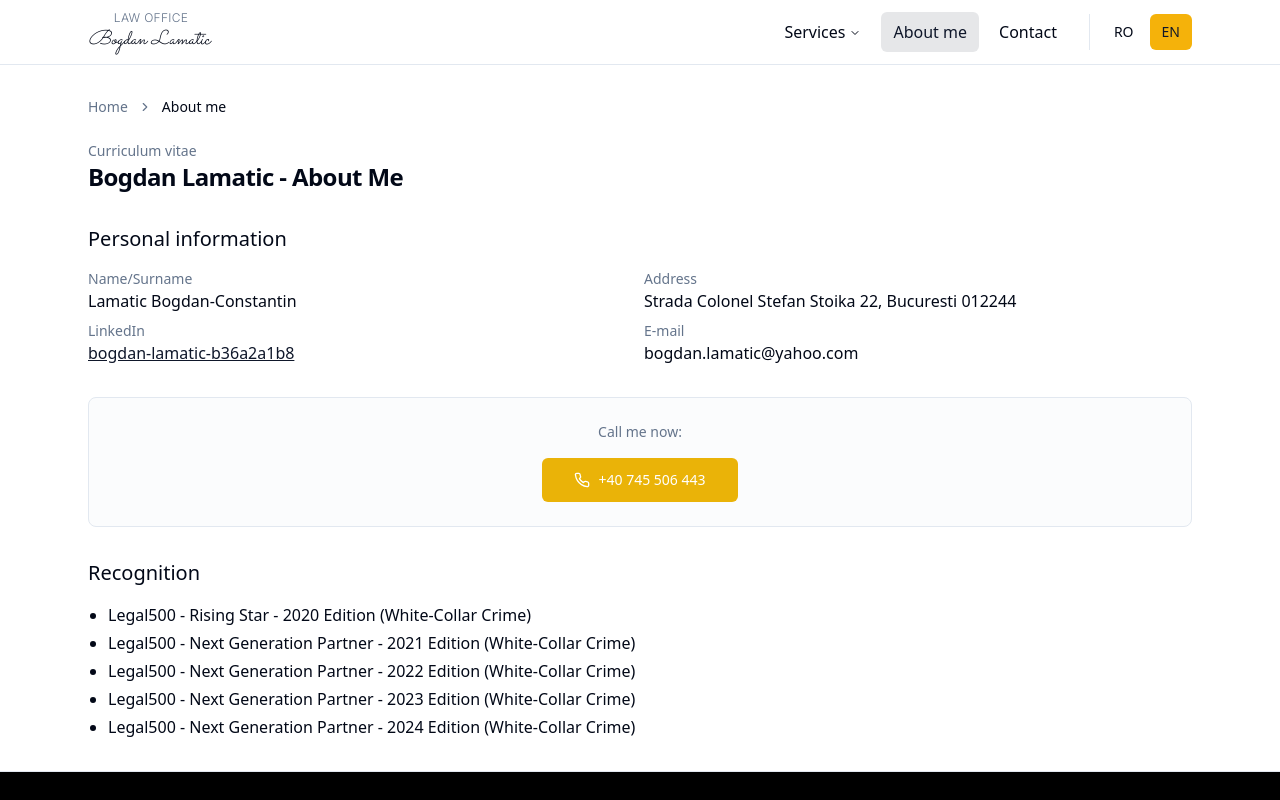
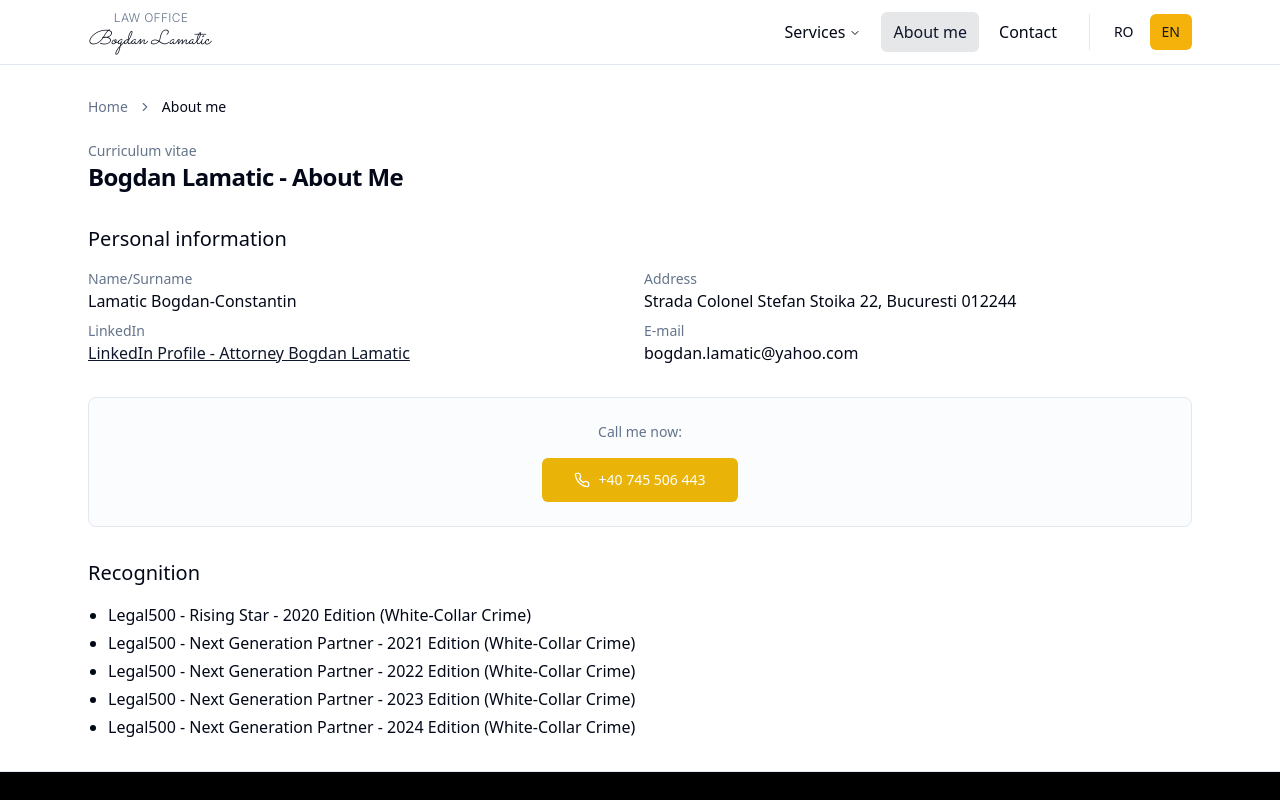
Before and after one commit to rzv1310/bogdan, a React (Vite) app: page /en/about in a window 1280 px wide. Shown: the top 800 px of the page. Built offline with nearby package versions, Linux system fonts and the light colour scheme; what @react-pdf/renderer would draw is missing.

Commit message:
Update LinkedIn anchor text
Update anchor text for LinkedIn profile link on About page for both Romanian and English versions.

```diff
--- a/src/pages/About.tsx
+++ b/src/pages/About.tsx
@@ -75,7 +75,7 @@ export default function About() {
               </div>
               <div>
                 <dt className="text-sm text-muted-foreground">LinkedIn</dt>
-                <dd className="font-medium"><a href="https://www.linkedin.com/in/bogdan-lamatic-b36a2a1b8/" target="_blank" rel="noopener noreferrer" className="text-primary underline">bogdan-lamatic-b36a2a1b8</a></dd>
+                <dd className="font-medium"><a href="https://www.linkedin.com/in/bogdan-lamatic-b36a2a1b8/" target="_blank" rel="noopener noreferrer" className="text-primary underline">LinkedIn Profile - Attorney Bogdan Lamatic</a></dd>
               </div>
               <div>
                 <dt className="text-sm text-muted-foreground">E-mail</dt>
@@ -133,7 +133,7 @@ export default function About() {
               </div>
               <div>
                 <dt className="text-sm text-muted-foreground">LinkedIn</dt>
-                <dd className="font-medium"><a href="https://www.linkedin.com/in/bogdan-lamatic-b36a2a1b8/" target="_blank" rel="noopener noreferrer" className="text-primary underline">bogdan-lamatic-b36a2a1b8</a></dd>
+                <dd className="font-medium"><a href="https://www.linkedin.com/in/bogdan-lamatic-b36a2a1b8/" target="_blank" rel="noopener noreferrer" className="text-primary underline">LinkedIn - av. Bogdan Lamatic</a></dd>
               </div>
               <div>
                 <dt className="text-sm text-muted-foreground">E-mail</dt>
```
